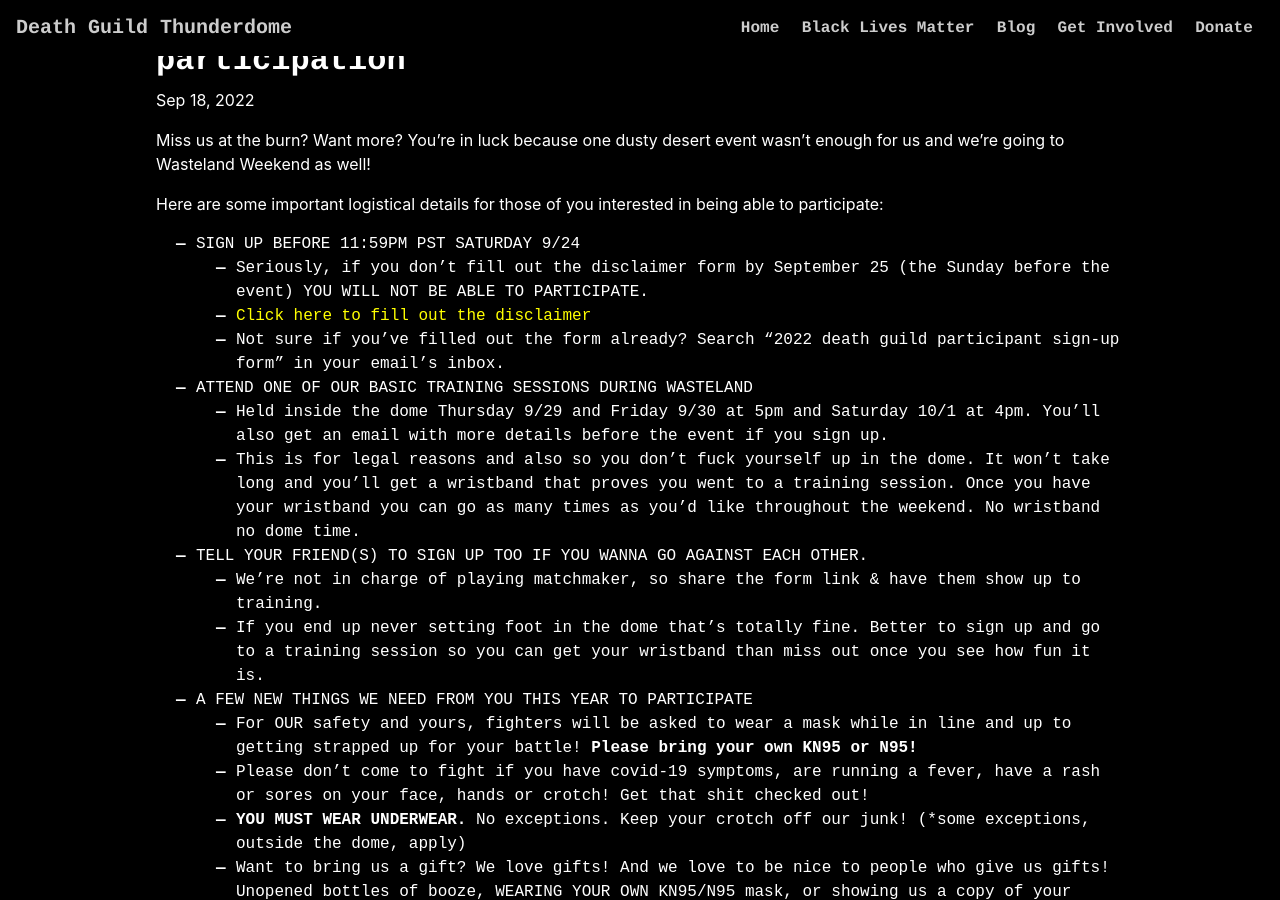
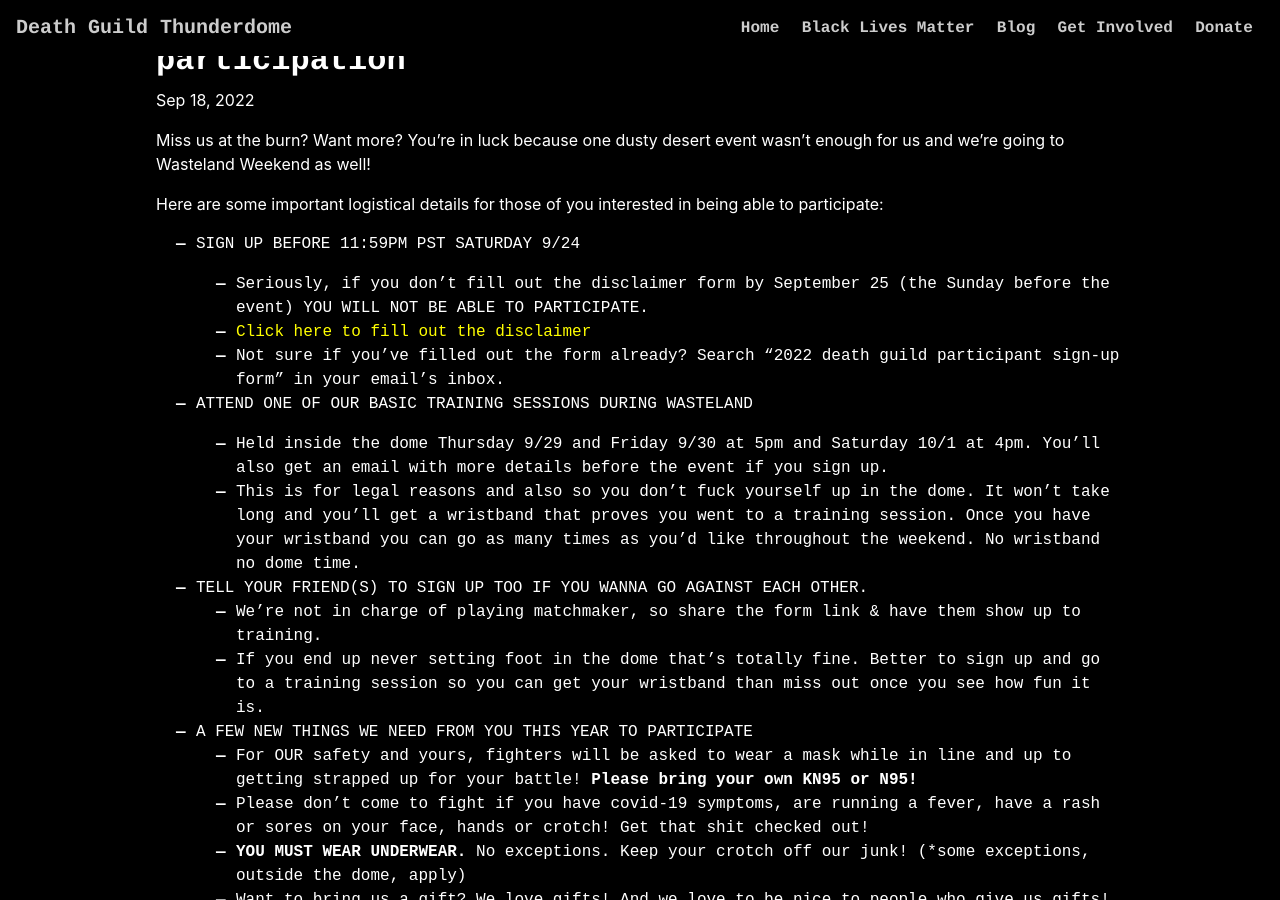
Before and after one commit to DeathGuildThunderdome/deathguildthunderdome.github.io, a Jekyll site: the page built from _posts/2022-09-18-Wasteland-Weekend-participation-rules-2022.markdown, in a window 1280 px wide and 900 px high, scrolled down 451 px. Built offline with Jekyll 4.4.1, drawn with Linux system fonts in a browser that asks for light colours; nearby versions of some CDN libraries.

Commit message:
list formatting tweaks

```diff
--- a/_posts/2022-09-18-Wasteland-Weekend-participation-rules-2022.markdown
+++ b/_posts/2022-09-18-Wasteland-Weekend-participation-rules-2022.markdown
@@ -13,20 +13,22 @@ Miss us at the burn? Want more? You're in luck because one dusty desert event wa
 
 Here are some important logistical details for those of you interested in being able to participate:
 
-- SIGN UP BEFORE 11:59PM PST SATURDAY 9/24
+- SIGN UP BEFORE 11:59PM PST SATURDAY 9/24<br>
+
     - Seriously, if you don't fill out the disclaimer form by September 25 (the Sunday before the event) YOU WILL NOT BE ABLE TO PARTICIPATE.
     - [Click here to fill out the disclaimer](https://forms.gle/awgvKx4Bc9xGs7FM9)
-    - Not sure if you've filled out the form already? Search "2022 death guild participant sign-up form" in your email's inbox.
+    - Not sure if you've filled out the form already? Search "2022 death guild participant sign-up form" in your email's inbox.<br>
 
-- ATTEND ONE OF OUR BASIC TRAINING SESSIONS DURING WASTELAND
+- ATTEND ONE OF OUR BASIC TRAINING SESSIONS DURING WASTELAND<br>
+
     - Held inside the dome Thursday 9/29 and Friday 9/30 at 5pm and Saturday 10/1 at 4pm. You'll also get an email with more details before the event if you sign up.
-    - This is for legal reasons and also so you don't fuck yourself up in the dome. It won't take long and you'll get a wristband that proves you went to a training session. Once you have your wristband you can go as many times as you'd like throughout the weekend. No wristband no dome time.
+    - This is for legal reasons and also so you don't fuck yourself up in the dome. It won't take long and you'll get a wristband that proves you went to a training session. Once you have your wristband you can go as many times as you'd like throughout the weekend. No wristband no dome time.  <br>
 
-- TELL YOUR FRIEND(S) TO SIGN UP TOO IF YOU WANNA GO AGAINST EACH OTHER.
+- TELL YOUR FRIEND(S) TO SIGN UP TOO IF YOU WANNA GO AGAINST EACH OTHER.<br>
     - We're not in charge of playing matchmaker, so share the form link & have them show up to training.
-    - If you end up never setting foot in the dome that's totally fine. Better to sign up and go to a training session so you can get your wristband than miss out once you see how fun it is.
+    - If you end up never setting foot in the dome that's totally fine. Better to sign up and go to a training session so you can get your wristband than miss out once you see how fun it is.<br>
 
-- A FEW NEW THINGS WE NEED FROM YOU THIS YEAR TO PARTICIPATE
+- A FEW NEW THINGS WE NEED FROM YOU THIS YEAR TO PARTICIPATE<br>
     - For OUR safety and yours, fighters will be asked to wear a mask while in line and up to getting strapped up for your battle! **Please bring your own KN95 or N95!**
     - Please don’t come to fight if you have covid-19 symptoms, are running a fever, have a rash or sores on your face, hands or crotch!  Get that shit checked out!
     - **YOU MUST WEAR UNDERWEAR.** No exceptions.  Keep your crotch off our junk! (*some exceptions, outside the dome, apply)
@@ -38,4 +40,3 @@ Death Guild Thunderdome Crew 💀🤘🤘
 <iframe src="https://player.vimeo.com/video/741373342?h=82cb634319" width="640" height="360" frameborder="0" allow="autoplay; fullscreen; picture-in-picture" allowfullscreen></iframe>
 
 &nbsp;
-<!--more-->
```
